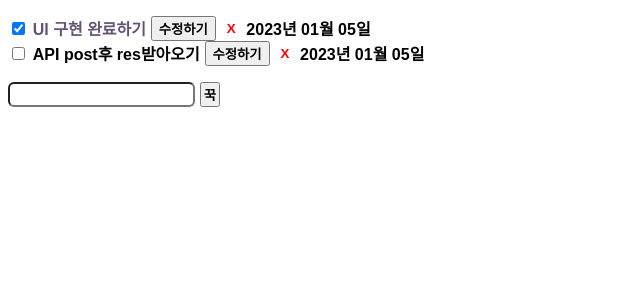
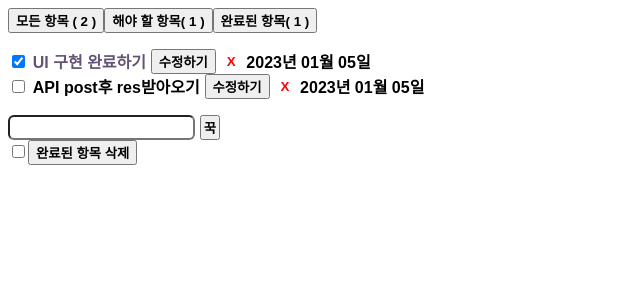
Before and after one commit to seoyeun0106/Vue-practice, a Vue app: page / in a window 1280 px wide. Shown: the top 300 px of the page, without its empty margins (0-640 px from the left). Built offline with nearby package versions, Linux system fonts and the light colour scheme; a web font is replaced by a local one.

Commit message:
[feat] 일괄 삭제 및 선택 버튼 추가

```diff
--- a/src/components/TodoList.vue
+++ b/src/components/TodoList.vue
@@ -1,7 +1,14 @@
 <template>
 <div class="todo-container">
-  <ul class="todo-li">
-    <li v-for="todo in todos" :key="todo.id" class="todo-item">
+  <div class="todo-app_actions">
+    <div class="filters">
+      <button @click="changeFilter('all')">모든 항목 ( {{ total }} )</button>
+      <button @click="changeFilter('active')">해야 할 항목( {{ activeCount }} )</button>
+      <button @click="changeFilter('completed')">완료된 항목( {{ completedCount }} )</button>
+    </div>
+  </div>
+  <ul class="todo-li todo-app__list">
+    <li v-for="todo in filteredTodos" :key="todo.id" class="todo-item">
     <Todo :todo="todo" @delete-func="onDel" @update-func="updateTodo" @update-checks="updateCheck"/>
     </li>
   </ul>
@@ -9,6 +16,12 @@
     <input type="text" class="input" :value="text" @input="text= $event.target.value">
     <button class="btn">꾹</button>
   </form>
+</div>
+<div class="actions">
+  <input type="checkbox" v-model="allDone">
+  <button @click="clearCompleted">
+    완료된 항목 삭제
+  </button>
 </div>
 </template>
 
@@ -26,9 +39,41 @@ export default {
       todos:[{id:0,text:"UI 구현 완료하기",checked:true,date: new Date()},
             {id:1,text:"API post후 res받아오기",checked:false,date: new Date()}],
       text:'',
+      filter:"all",
       checked:false,
     }
   },
+  computed: {
+    filteredTodos(){
+      switch(this.filter){
+        case 'all':
+        default:
+          return this.todos
+        case 'active':
+          return this.todos.filter(todo=>!todo.checked)
+        case 'completed':
+          return this.todos.filter(todo=>todo.checked)
+        }
+      },
+      total(){
+        return this.todos.length
+      },
+      activeCount(){
+        return this.todos.filter(todo=>!todo.checked).length
+      },
+      completedCount(){
+        return this.total - this.activeCount
+      },
+      allDone:{
+          get(){
+        return this.total === this.completedCount && this.total > 0
+        },
+          set(checked){
+        this.completeAll(checked)
+        }
+      },
+
+},
   methods: {
     onSubmit(e){
       this.id++;
@@ -63,8 +108,18 @@ export default {
         }
         return todo
       })
-    }
-
+    },
+    changeFilter(filter){
+      this.filter = filter
+    },
+   completeAll(checked){
+    this.todos.forEach((todo)=>{
+        todo.checked = checked
+    })
+   },
+   clearCompleted(){
+      this.todos = this.todos.filter((todo)=>{return !todo.checked})
+      }
 
   },
   watch:{
```
